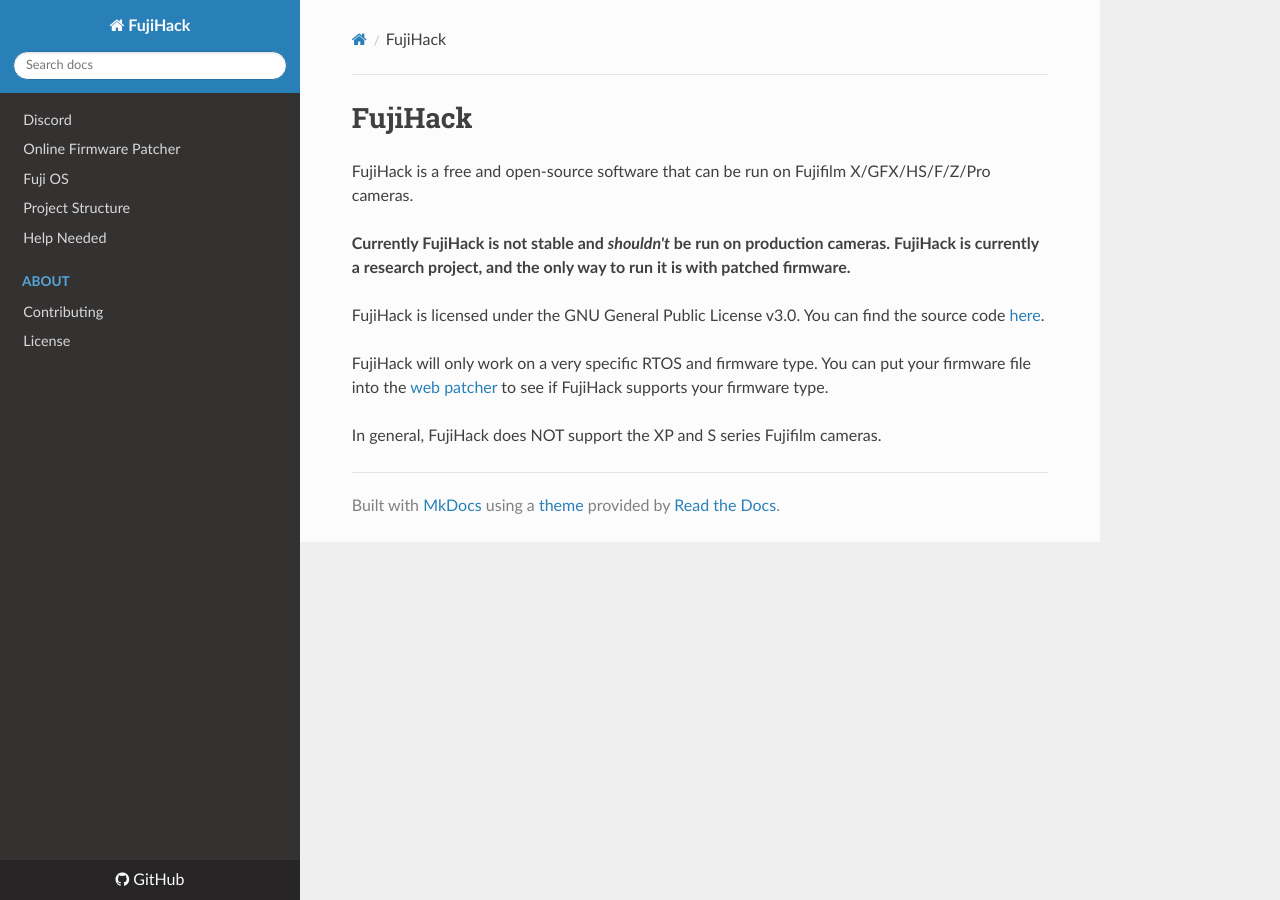
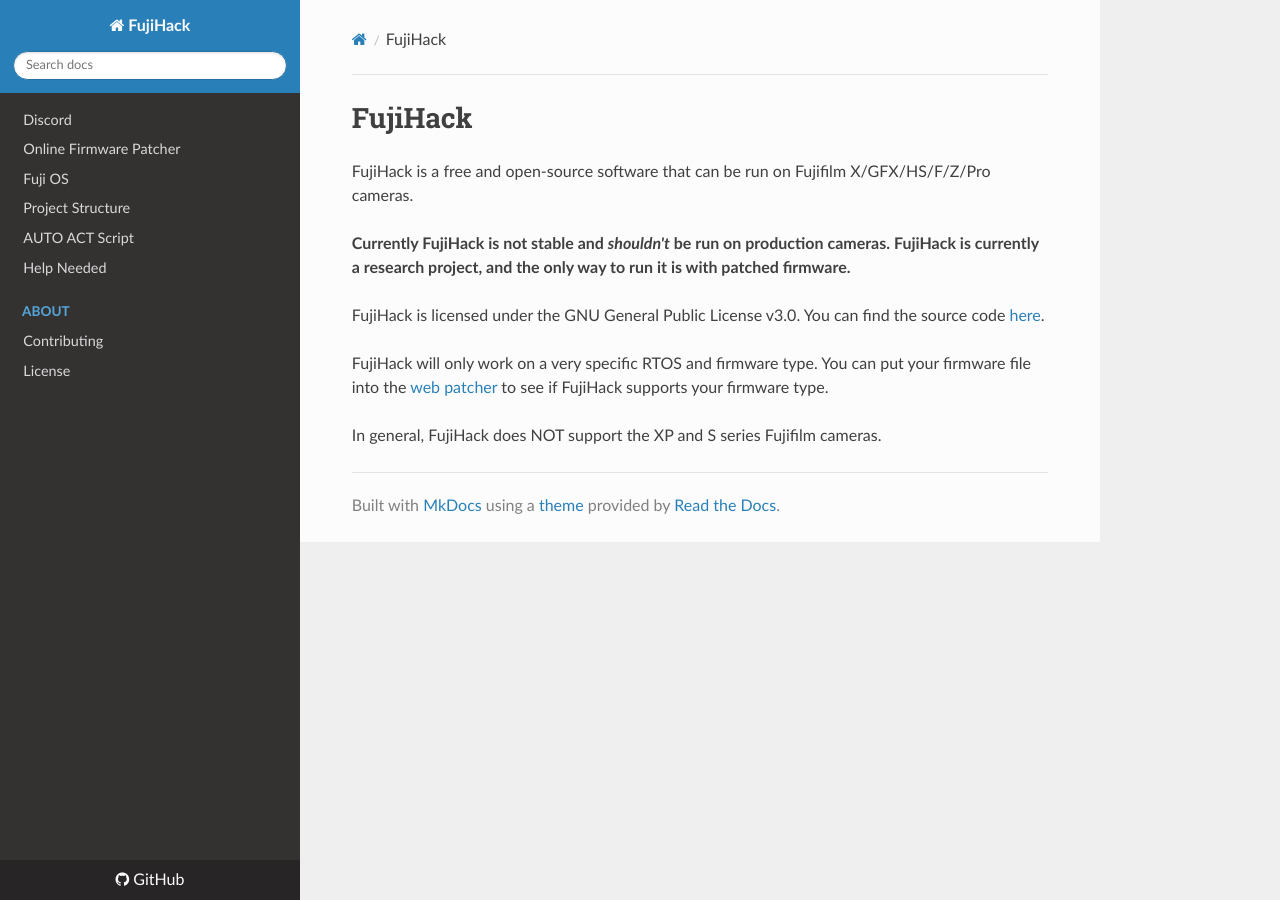
Before and after one commit to fujihack/wiki, an MkDocs documentation site: the page built from docs/index.md, in a window 1280 px wide. Built offline with MkDocs 1.6.1, drawn with Linux system fonts in a browser that asks for light colours; nearby versions of some CDN libraries.

Commit message:
Update mkdocs.yml

```diff
--- a/mkdocs.yml
+++ b/mkdocs.yml
@@ -19,6 +19,7 @@
     - Online Firmware Patcher: https://fujihack.github.io/patcher/
     - Fuji OS: fujirtos.md
     - Project Structure: structure.md
+    - AUTO ACT Script: autoactscr.md
     - Help Needed: todo.md
     - About:
         - Contributing: about/contributing.md
```
